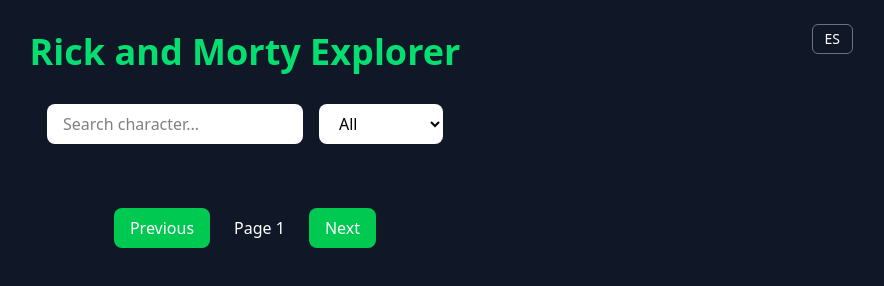
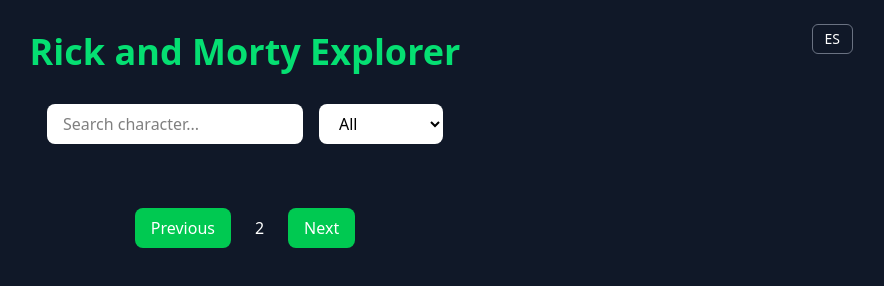
Before and after one commit to Alex3034/rick-and-morty-explorer, a website built with Vite: page index.html in a window 1280 px wide. Both pictures are taken after a click on the button "Next". Shown: the whole page, without its empty margins (395-1279 px from the left). Built offline with nearby package versions, Linux system fonts and the light colour scheme; no server answers.

Commit message:
feat: implement basic pagination functionality

```diff
--- a/index.html
+++ b/index.html
@@ -58,16 +58,16 @@
     <!-- Paginación -->
     <section class="flex justify-center items-center gap-6 pb-8">
         <button
-            id="prevPage"
+            id="prevPageBtn"
             class="bg-green-500 px-4 py-2 rounded-lg hover:bg-green-600"
         >
             Previous
         </button>
 
-        <span id="pageInfo">Page 1</span>
+        <span id="pageNumber">Page 1</span>
 
         <button
-            id="nextPage"
+            id="nextPageBtn"
             class="bg-green-500 px-4 py-2 rounded-lg hover:bg-green-600"
         >
             Next
--- a/src/i18n.js
+++ b/src/i18n.js
@@ -31,6 +31,6 @@
     document.getElementById("statusFilter").options[1].textContent = t.alive;
     document.getElementById("statusFilter").options[2].textContent = t.dead;
     document.getElementById("statusFilter").options[3].textContent = t.unknown;
-    document.getElementById("prevPage").textContent = t.prev;
-    document.getElementById("nextPage").textContent = t.next;
+    document.getElementById("prevPageBtn").textContent = t.prev;
+    document.getElementById("nextPageBtn").textContent = t.next;
 }
--- a/src/main.js
+++ b/src/main.js
@@ -16,10 +16,36 @@
 updateTexts(currentLang);
 toggleBtn.textContent = 'ES';
 
-// lógica de inicialización
-async function init() {
-    const data = await fetchCharacters(1);
+// Lógica de paginación
+const prevPageBtn = document.getElementById("prevPageBtn");
+const nextpagBtn = document.getElementById("nextPageBtn");
+const pageNumber = document.getElementById("pageNumber");
+
+prevPageBtn.addEventListener("click", () => {
+    if (currentPage > 1) {
+        currentPage--;
+        loadPage(currentPage);
+        pageNumber.textContent = currentPage;
+    }
+});
+
+nextpagBtn.addEventListener("click", () => {
+    currentPage++;
+    loadPage(currentPage);
+    pageNumber.textContent = currentPage;
+});
+
+// Lógica de carga de personajes por página
+let currentPage = 1;
+
+async function loadPage(page) {
+    const data = await fetchCharacters(page);
     renderCharacters(data.results);
 }
 
+// lógica de inicialización
+async function init() {
+    loadPage(currentPage);
+}
+
 init();
```
